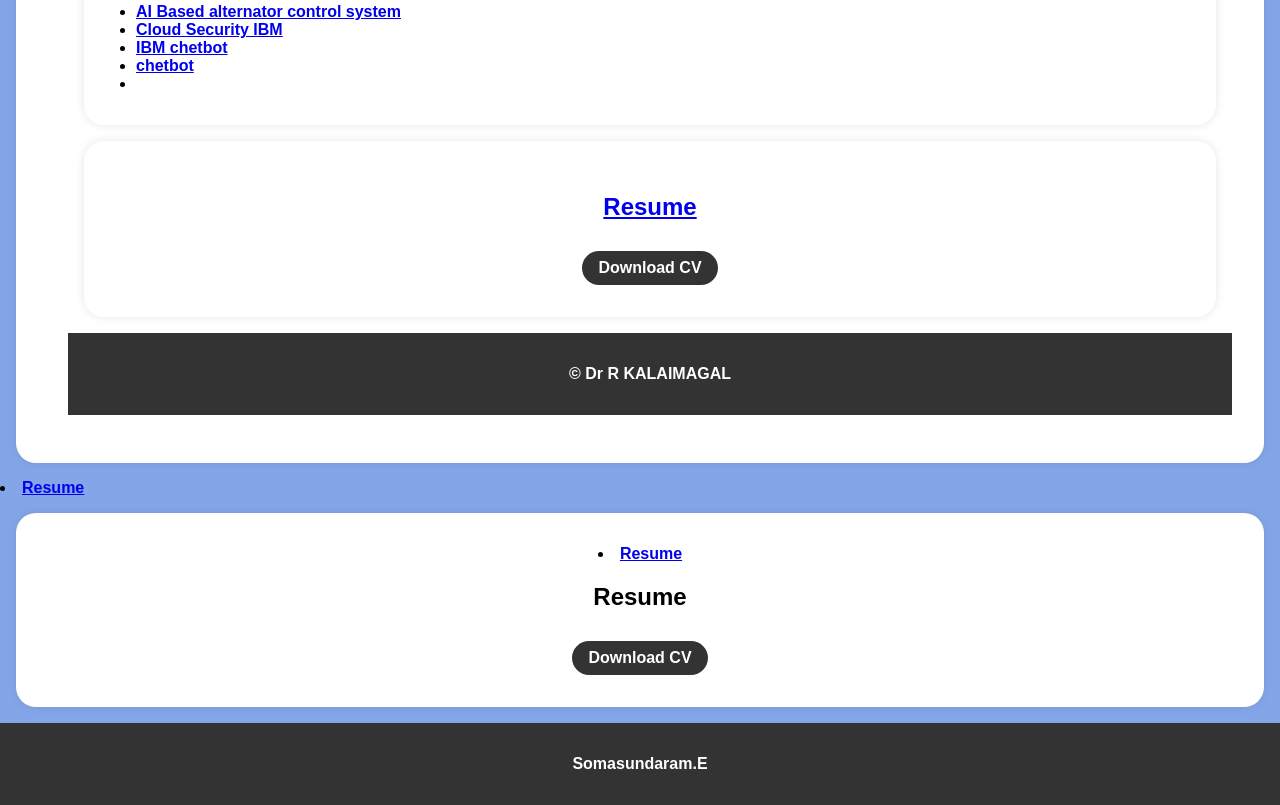
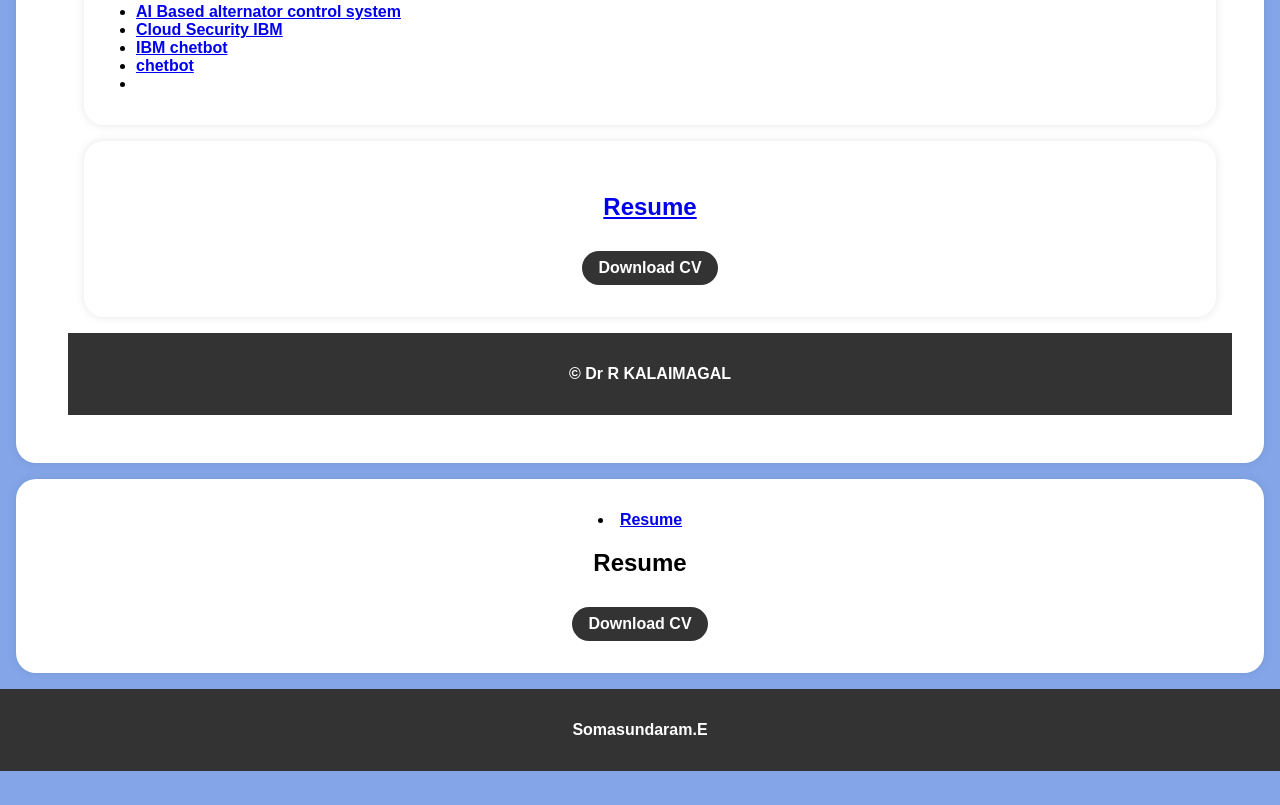
Before and after one commit to Somasundaram0707/Portfolio, a plain HTML site: page index.html in a window 1280 px wide. Shown: the part 2157-2962 px from the top of the page. After the commit the page ends 2928 px from the top, so only its background shows below. Drawn offline with Linux system fonts and the light colour scheme.

Commit message:
Update index.html

```diff
--- a/index.html
+++ b/index.html
@@ -360,7 +360,6 @@
     </section>
 
     <section id="resume">
-    <li><a href ="https://https://https://www.canva.com/design/DAGiKzzsvIU/FPdKxCYKyxkCCVd4HNeg6w/edit?utm_content=DAGiKzzsvIU&utm_campaign=designshare&utm_medium=link2&utm_source=sharebutton">Resume</a></li>
         <div class="section-content">
             <center>
                 <li><a href ="https://https://https://www.canva.com/design/DAGiKzzsvIU/FPdKxCYKyxkCCVd4HNeg6w/edit?utm_content=DAGiKzzsvIU&utm_campaign=designshare&utm_medium=link2&utm_source=sharebutton">Resume</a></li>
```
